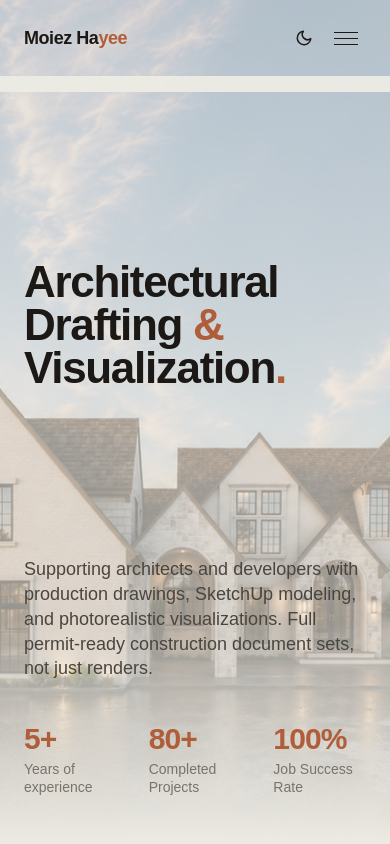
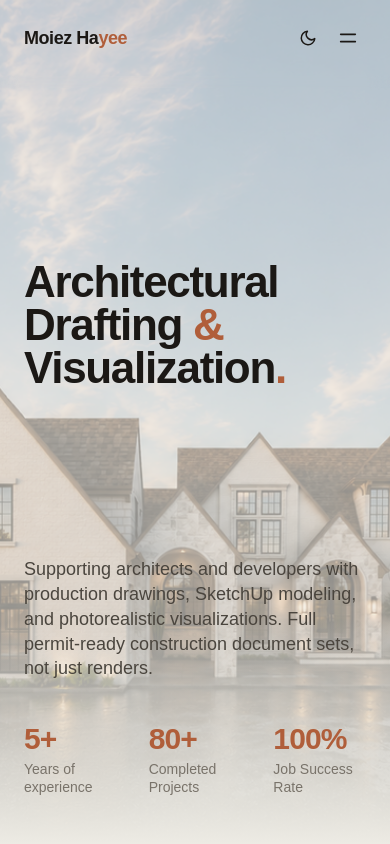
Before and after one commit to Suleman25/mh-portfolio, a Next.js app: page / in a window 390 px wide. Shown: the top 844 px of the page. Built offline with nearby package versions, Linux system fonts and the light colour scheme; a web font is replaced by a local one.

Commit message:
Refactor SiteNav component: replace menu toggle with SVG icon and improve mobile panel styling

```diff
--- a/components/site-nav.tsx
+++ b/components/site-nav.tsx
@@ -63,36 +63,49 @@ export function SiteNav(): React.ReactElement {
             onClick={() => setOpen((v) => !v)}
             aria-expanded={open}
             aria-label="Toggle menu"
-            className="flex flex-col gap-[5px] p-2"
+            className="grid size-9 place-items-center text-ink transition-colors hover:text-clay"
           >
-          <span
-            className={`h-px w-6 bg-ink transition-transform duration-300 ${open ? "translate-y-[6px] rotate-45" : ""}`}
-          />
-          <span
-            className={`h-px w-6 bg-ink transition-opacity duration-300 ${open ? "opacity-0" : ""}`}
-          />
-          <span
-            className={`h-px w-6 bg-ink transition-transform duration-300 ${open ? "-translate-y-[6px] -rotate-45" : ""}`}
-          />
+            <svg
+              width="22"
+              height="22"
+              viewBox="0 0 24 24"
+              fill="none"
+              stroke="currentColor"
+              strokeWidth="1.75"
+              strokeLinecap="round"
+              aria-hidden
+            >
+              {open ? (
+                <path d="M6 6l12 12M18 6L6 18" />
+              ) : (
+                <path d="M4 8h16M4 16h16" />
+              )}
+            </svg>
           </button>
         </div>
       </nav>
 
       {/* Mobile panel */}
       <div
-        className={`grid overflow-hidden border-line bg-bone/95 backdrop-blur-md transition-all duration-300 md:hidden ${
-          open ? "grid-rows-[1fr] border-b" : "grid-rows-[0fr]"
+        className={`grid bg-transparent backdrop-blur-sm transition-all duration-300 md:hidden ${
+          open ? "grid-rows-[1fr] border-b border-line" : "grid-rows-[0fr]"
         }`}
       >
-        <ul className="flex min-h-0 flex-col gap-1 px-6 py-2 text-ink">
+        <ul className="flex min-h-0 flex-col overflow-hidden px-6 pb-3">
           {ALL_LINKS.map((link) => (
-            <li key={link.href}>
+            <li key={link.href} className="border-t border-line first:border-t-0">
               <Link
                 href={link.href}
                 onClick={() => setOpen(false)}
-                className="block py-3 text-2xl font-semibold tracking-tight"
+                className="group flex items-center justify-between py-3.5 text-sm font-medium tracking-tight text-ink-soft transition-colors hover:text-clay"
               >
                 {link.label}
+                <span
+                  aria-hidden
+                  className="text-stone transition-colors group-hover:text-clay"
+                >
+                  ↗
+                </span>
               </Link>
             </li>
           ))}
--- a/package.json
+++ b/package.json
@@ -2,6 +2,7 @@
   "name": "mh-portfolio",
   "version": "0.1.0",
   "private": true,
+  "packageManager": "pnpm@10.30.2",
   "scripts": {
     "predev": "powershell -NoProfile -Command \"Get-NetTCPConnection -LocalPort 3000 -State Listen -ErrorAction SilentlyContinue | ForEach-Object { Stop-Process -Id $_.OwningProcess -Force -ErrorAction SilentlyContinue }; exit 0\"",
     "dev": "next dev",
```
